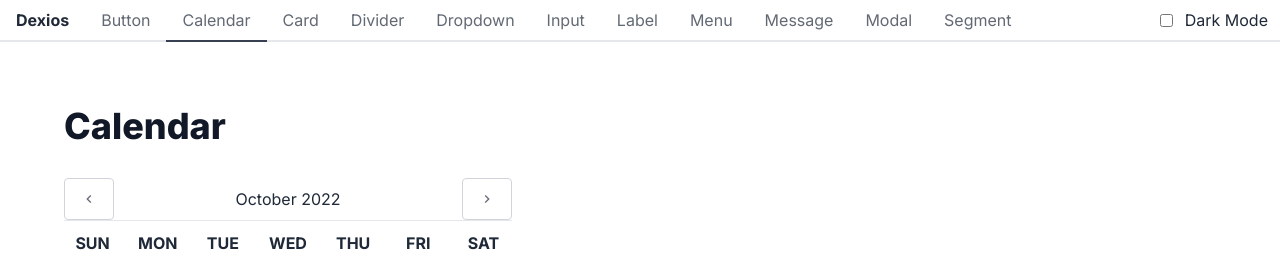
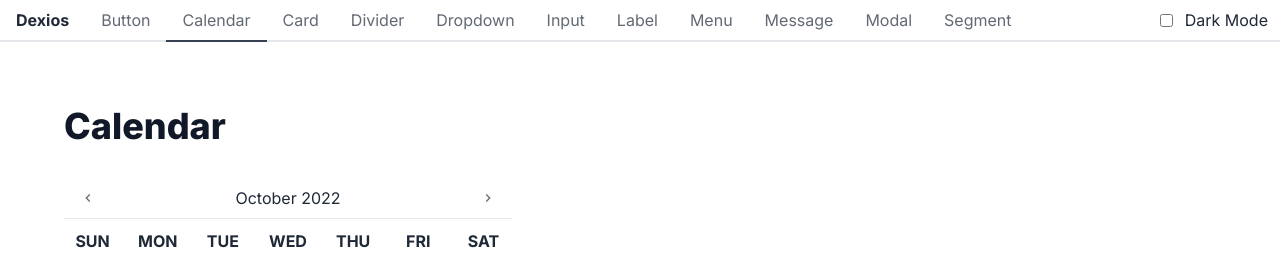
Before and after one commit to truefusion/dexios-ui, a Vue app: page /calendar in a window 1280 px wide. Shown: the top 270 px of the page. Built offline with nearby package versions, Linux system fonts and the light colour scheme.

Commit message:
Update Calendar.vue

```diff
--- a/src/components/Calendar.vue
+++ b/src/components/Calendar.vue
@@ -71,9 +71,9 @@
     <div class="dexios calendar">
         <slot :days="days" :nextMonth="nextMonth" :prevMonth="prevMonth" :setActive="setActive" :title="title" :weekDayNames="weekDayNames">
             <header>
-                <DexiosButton icon="chevron-left" plain @click="prevMonth"></DexiosButton>
+                <DexiosButton class="plain" icon="chevron-left" @click="prevMonth"></DexiosButton>
                 <span>{{title.month}} {{title.year}}</span>
-                <DexiosButton icon="chevron-right" plain @click="nextMonth"></DexiosButton>
+                <DexiosButton class="plain" icon="chevron-right" @click="nextMonth"></DexiosButton>
             </header>
             <div class="dates week-days">
                 <span class="week-day" v-for="weekDay in weekDayNames">{{weekDay}}</span>
```
